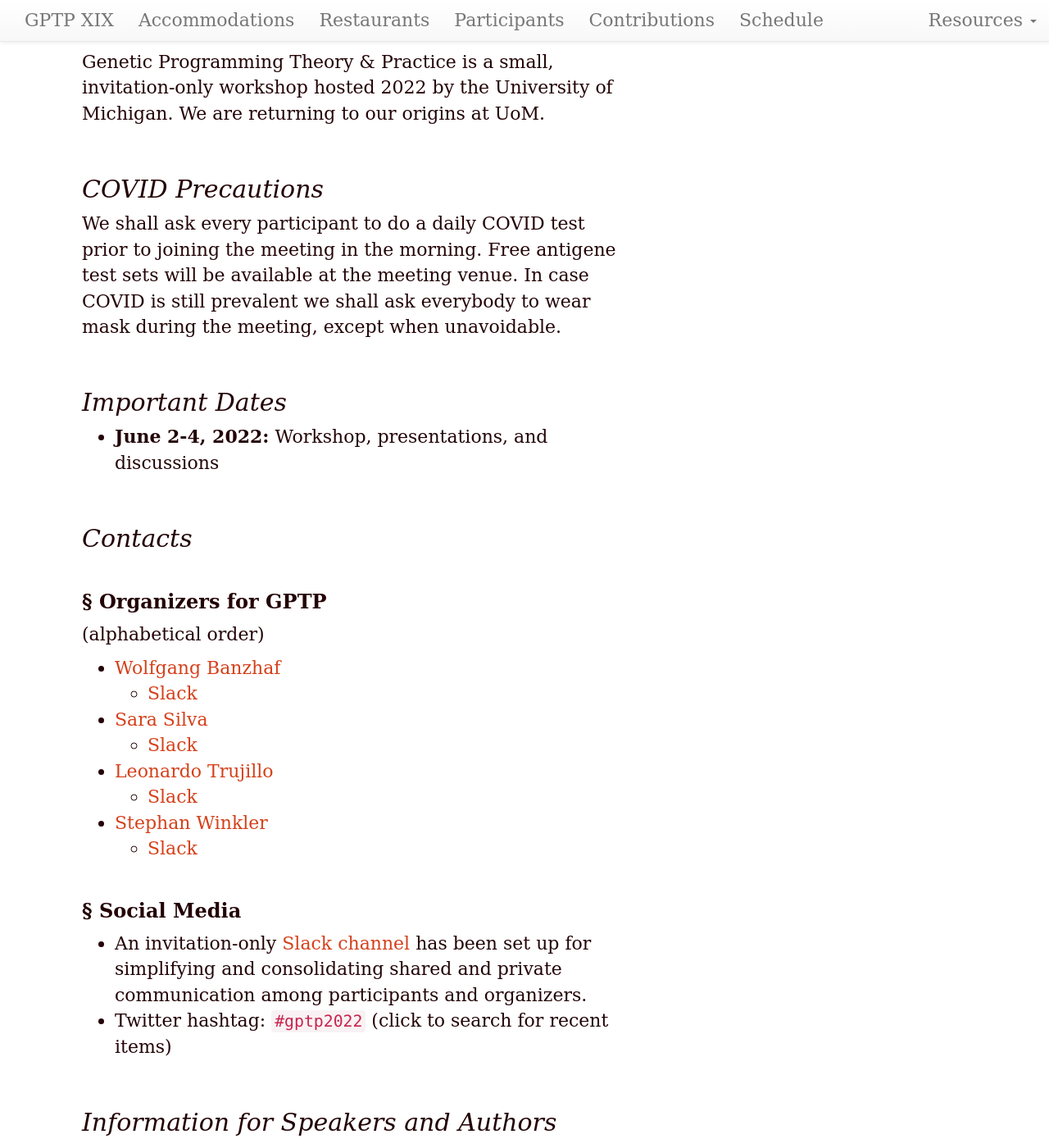
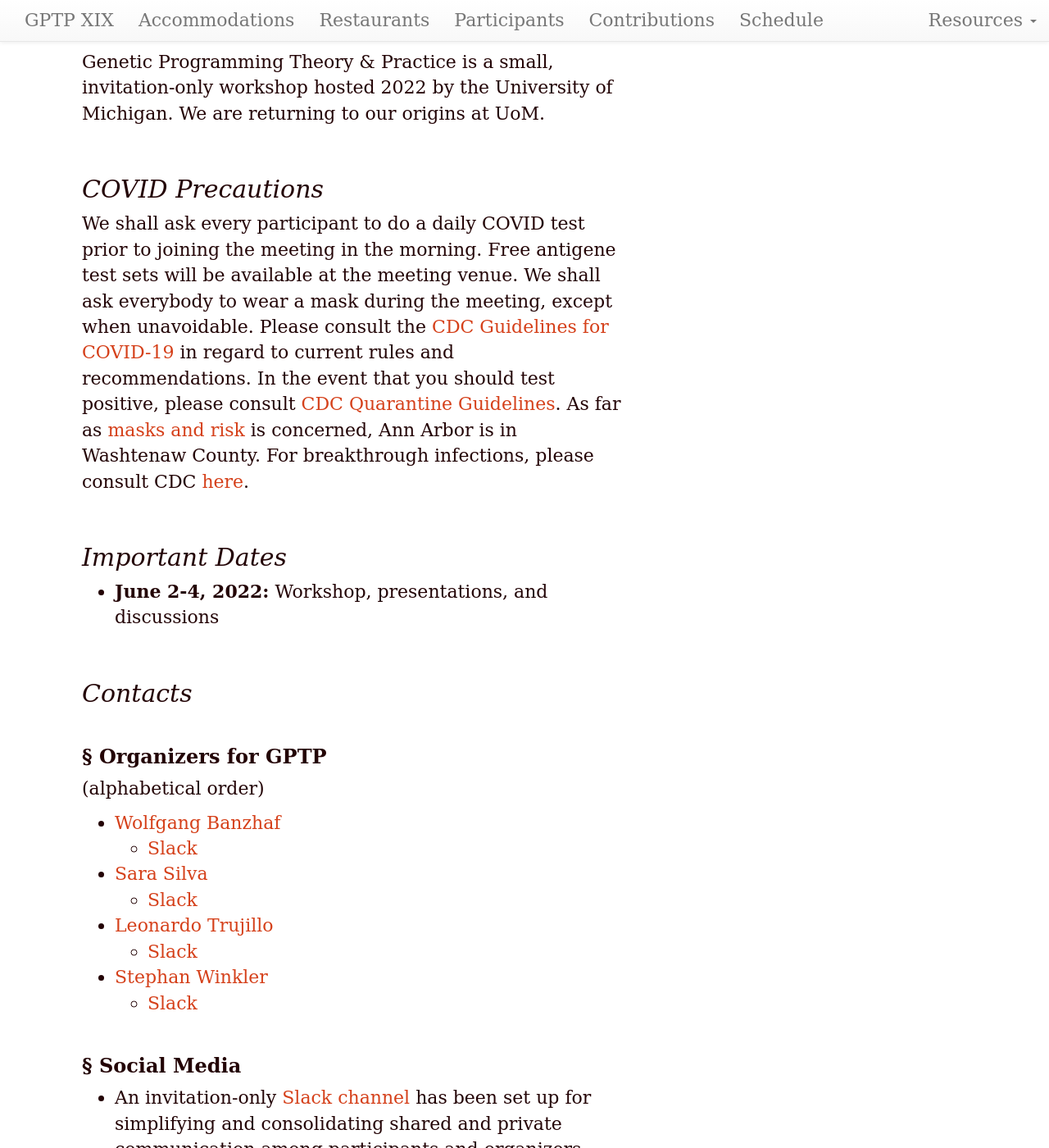
Before and after one commit to GPTP-workshop/gptp-workshop.github.io, a Jekyll site: the page built from index.md, in a window 1280 px wide and 1400 px high, scrolled down 381 px. Shown: the whole window at 82% size. Built offline with Jekyll 4.4.1, drawn with Linux system fonts in a browser that asks for light colours; our own code applies the rules of GitHub Pages for plain Markdown files; some of the changed text lies outside the part shown.

Commit message:
Update index.md

```diff
--- a/index.md
+++ b/index.md
@@ -12,7 +12,7 @@ We are returning to our origins at UoM.
 
 ## COVID Precautions
 
-We shall ask every participant to do a daily COVID test prior to joining the meeting in the morning. Free antigene test sets will be available at the meeting venue. In case COVID is still prevalent we shall ask everybody to wear mask during the meeting, except when unavoidable.
+We shall ask every participant to do a daily COVID test prior to joining the meeting in the morning. Free antigene test sets will be available at the meeting venue. We shall ask everybody to wear a mask during the meeting, except when unavoidable. Please consult the [CDC Guidelines for COVID-19](https://www.cdc.gov/coronavirus/2019-ncov/vaccines/index.html?s_cid=11759:cdc%20covid%20guidelines:sem.ga:p:RG:GM:gen:PTN:FY22) in regard to current rules and recommendations. In the event that you should test positive, please consult [CDC Quarantine Guidelines](https://www.cdc.gov/coronavirus/2019-ncov/your-health/quarantine-isolation.html?s_cid=11759:cdc%20covid%20guidelines:sem.ga:p:RG:GM:gen:PTN:FY22). As far as [masks and risk](https://www.cdc.gov/coronavirus/2019-ncov/prevent-getting-sick/about-face-coverings.html?s_cid=11759:cdc%20covid%20guidelines:sem.ga:p:RG:GM:gen:PTN:FY22) is concerned, Ann Arbor is in Washtenaw County. For breakthrough infections, please consult CDC [here](https://www.cdc.gov/coronavirus/2019-ncov/vaccines/effectiveness/why-measure-effectiveness/breakthrough-cases.html?s_cid=11759:cdc%20covid%20guidelines:sem.ga:p:RG:GM:gen:PTN:FY22).
 
 ## Important Dates
 
```
Also changed, not shown: other parts of index.md (+1 -1 lines).
